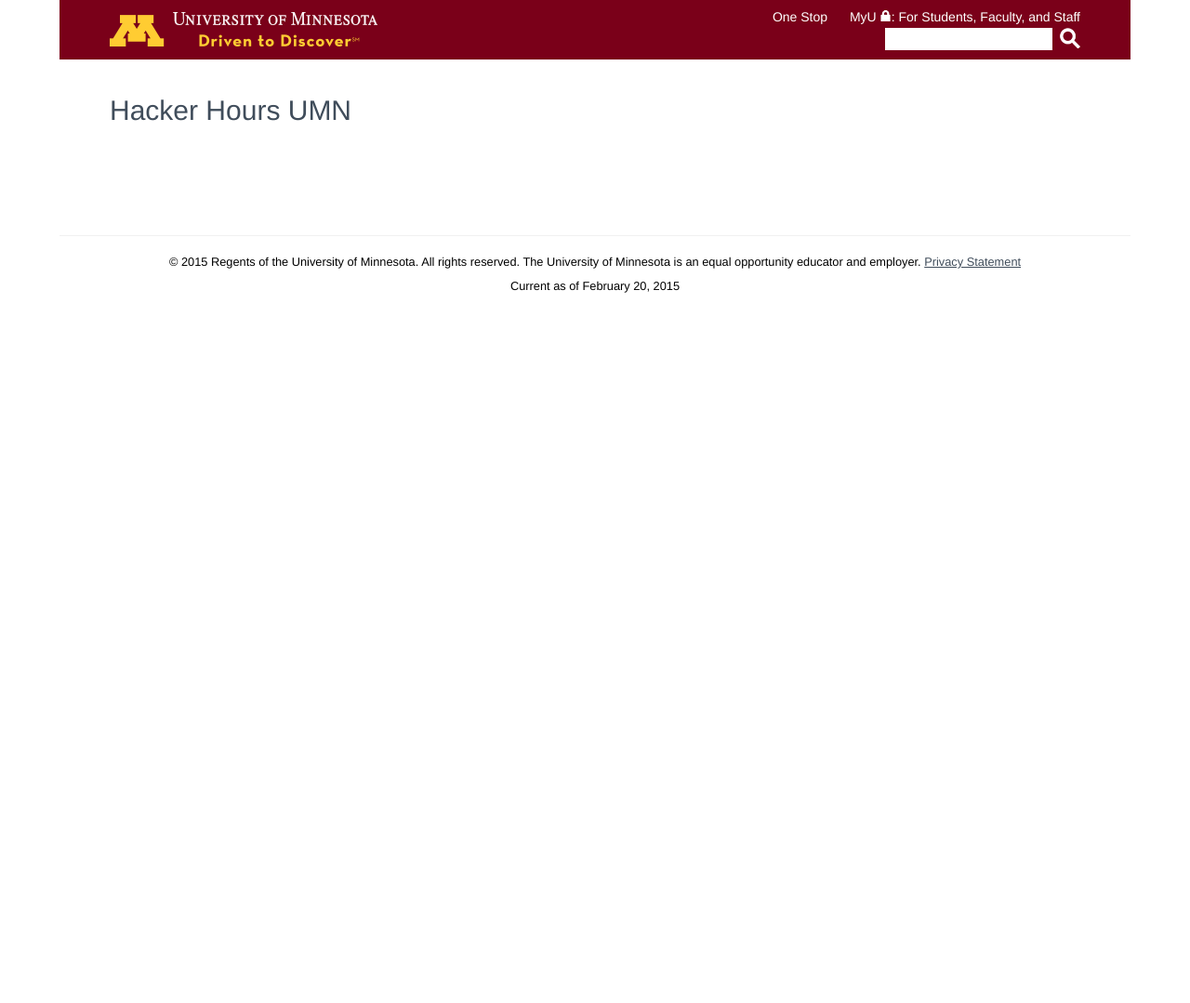
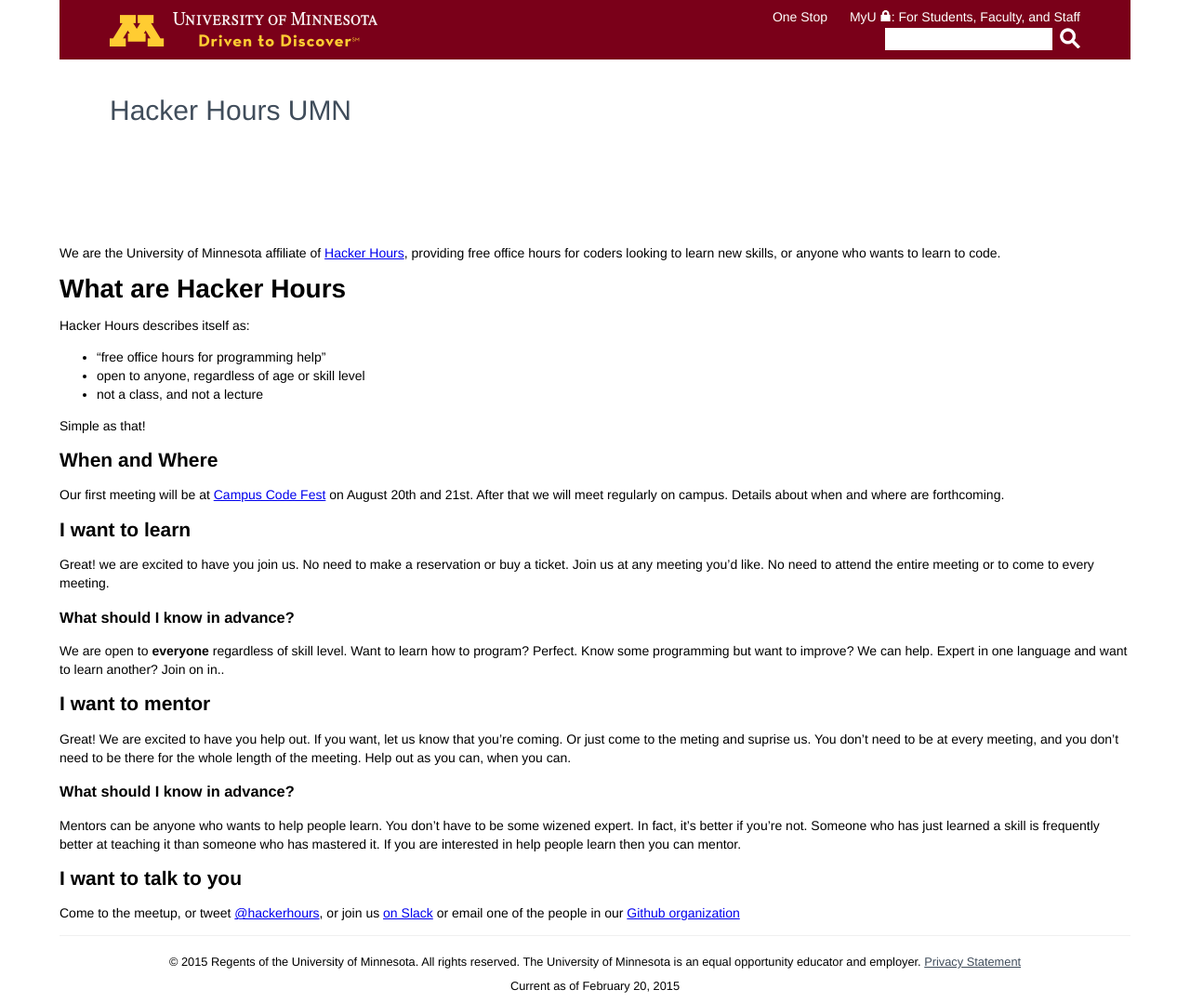
Before and after one commit to umnhackerhours/umnhackerhours.github.io, a Jekyll site: the page built from index.markdown, in a window 1280 px wide. Shown: the whole page at 93% size. Built offline with Jekyll 4.4.1, drawn with Linux system fonts in a browser that asks for light colours; before the commit the page ends 900 px from its top, so only the background shows below that.

Commit message:
Rough draft of home page

```diff
--- a/index.markdown
+++ b/index.markdown
@@ -2,3 +2,39 @@
 layout: page
 description: Home
 ---
+
+We are the University of Minnesota affiliate of [Hacker Hours](http://hackerhours.org/), providing free office hours for coders looking to learn new skills, or anyone who wants to learn to code.
+
+# What are Hacker Hours
+
+Hacker Hours describes itself as:
+
+- “free office hours for programming help”
+- open to anyone, regardless of age or skill level
+- not a class, and not a lecture
+
+Simple as that!
+
+## When and Where
+
+Our first meeting will be at [Campus Code Fest](http://umn.campuscodefest.org/) on August 20th and 21st. After that we will meet regularly on campus. Details about when and where are forthcoming.
+
+## I want to learn
+
+Great! we are excited to have you join us. No need to make a reservation or buy a ticket. Join us at any meeting you'd like. No need to attend the entire meeting or to come to every meeting.
+
+### What should I know in advance?
+
+We are open to **everyone** regardless of skill level. Want to learn how to program? Perfect. Know some programming but want to improve? We can help. Expert in one language and want to learn another? Join on in..
+
+## I want to mentor
+
+Great! We are excited to have you help out. If you want, let us know that you're coming. Or just come to the meting and suprise us. You don't need to be at every meeting, and you don't need to be there for the whole length of the meeting. Help out as you can, when you can.
+
+### What should I know in advance?
+
+Mentors can be anyone who wants to help people learn. You don't have to be some wizened expert. In fact, it's better if you're not. Someone who has just learned a skill is frequently better at teaching it than someone who has mastered it. If you are interested in help people learn then you can mentor.
+
+## I want to talk to you
+
+Come to the meetup, or tweet [@hackerhours](https://twitter.com/umnhackerhours), or join us [on Slack](https://umnhackerhours.slack.com/) or email one of the people in our [Github organization](https://github.umn.edu/orgs/hackerhours/people)
```
